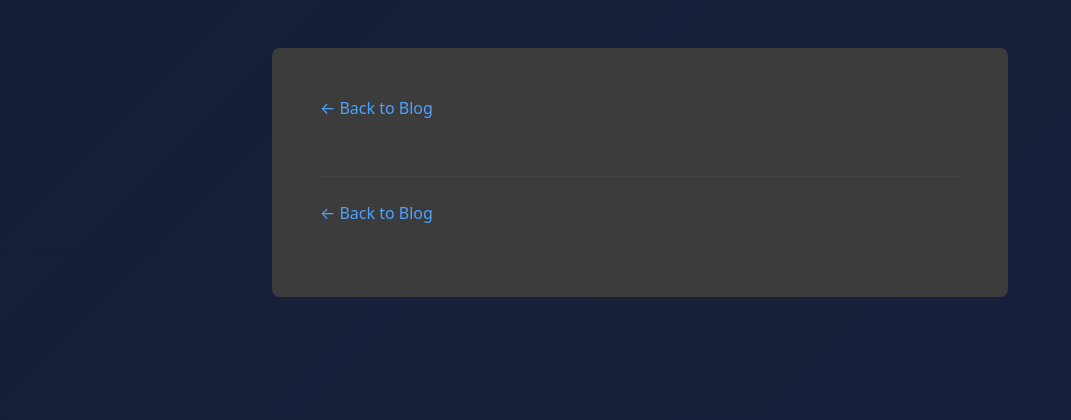
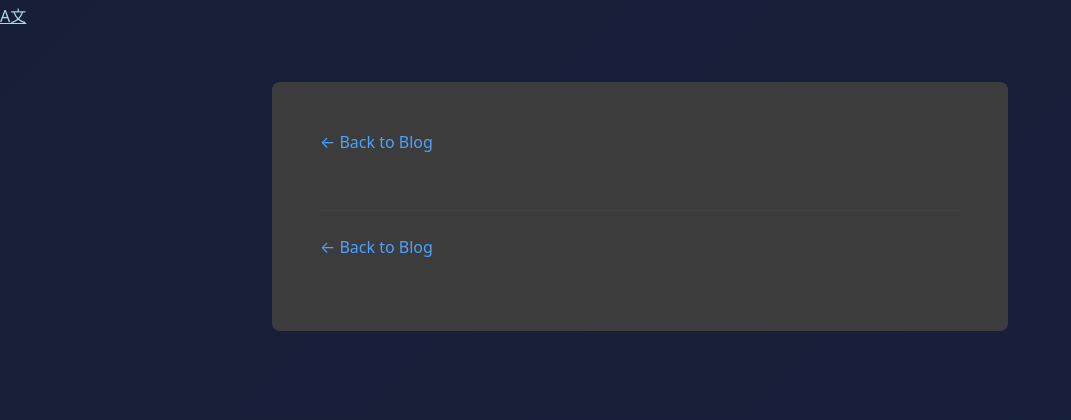
Before and after one commit to brunt-toast/joshbrunton.dev, a Flask app: template templates/blog_post.html in a window 1280 px wide. Shown: the top 420 px of the page, without its empty margins (0-1071 px from the left). Before the commit the page ends 297 px from the top, so only its background shows below. Run offline with Flask 3, Linux system fonts and the light colour scheme; the template is opened without the code that fills it, so the values that code supplies are empty; some libraries are stand-ins or nearby versions.

Commit message:
Translate navigation

```diff
--- a/templates/blog_post.html
+++ b/templates/blog_post.html
@@ -27,10 +27,10 @@
     <script src="https://translate.google.com/translate_a/element.js?cb=googleTranslateElementInit"></script>
 
     <style>
-        #google_translate_element {
+        /*#google_translate_element {
             position: absolute;
             right: 0;
-        }
+        }*/
 
         #google_translate_element * {
             color: lightblue;
@@ -62,7 +62,7 @@
         }
 
         .goog-te-gadget-simple>span>a::before {
-            content: "A文";
+            content: "Use gadget";
         }
 
         .goog-te-gadget-simple>span>a>span:nth-last-of-type(1),
@@ -374,11 +374,64 @@
             content: "\f08f";
         }
     </style>
+
+    <style>
+        .menu,
+        .menu ul {
+            list-style: none;
+            padding-left: 0;
+            margin: 0;
+        }
+
+        .menu li {
+            margin: 4px 0;
+        }
+
+        .menu input+label+ul {
+            display: none;
+        }
+
+        .menu input:checked+label+ul {
+            display: block;
+        }
+
+        .menu label,
+        .menu li {
+            color: lightblue;
+            text-decoration: underline;
+            cursor: pointer;
+        }
+
+        .menu>li>ul {
+            padding-left: 2ch;
+        }
+
+        .menu input {
+            display: none;
+        }
+    </style>
+
+    <script>
+        function translateNav() {
+            window.location.href = "https://translate.google.com/translate?sl=auto&u=" + window.location.href;
+        }
+    </script>
 </head>
 
 <body>
+    <ul class="menu">
+        <li>
+            <input type="checkbox" id="menu-1">
+            <label for="menu-1">A文</label>
 
-    <div id="google_translate_element"></div>
+            <ul>
+                <li>
+                    <div id="google_translate_element"></div>
+                </li>
+                <li onclick="translateNav()">Use Navigation</li>
+            </ul>
+        </li>
+    </ul>
 
     <div class="container">
         <div class="row">
```
